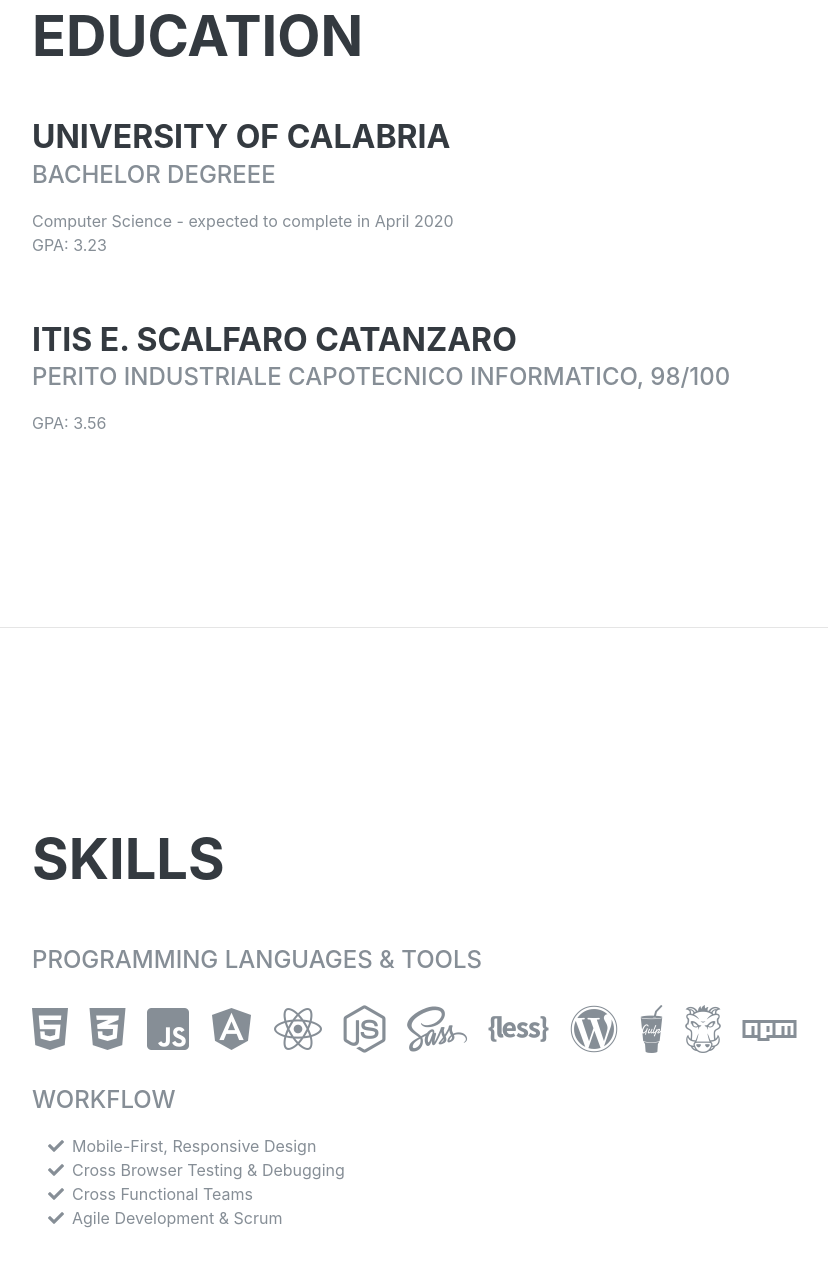
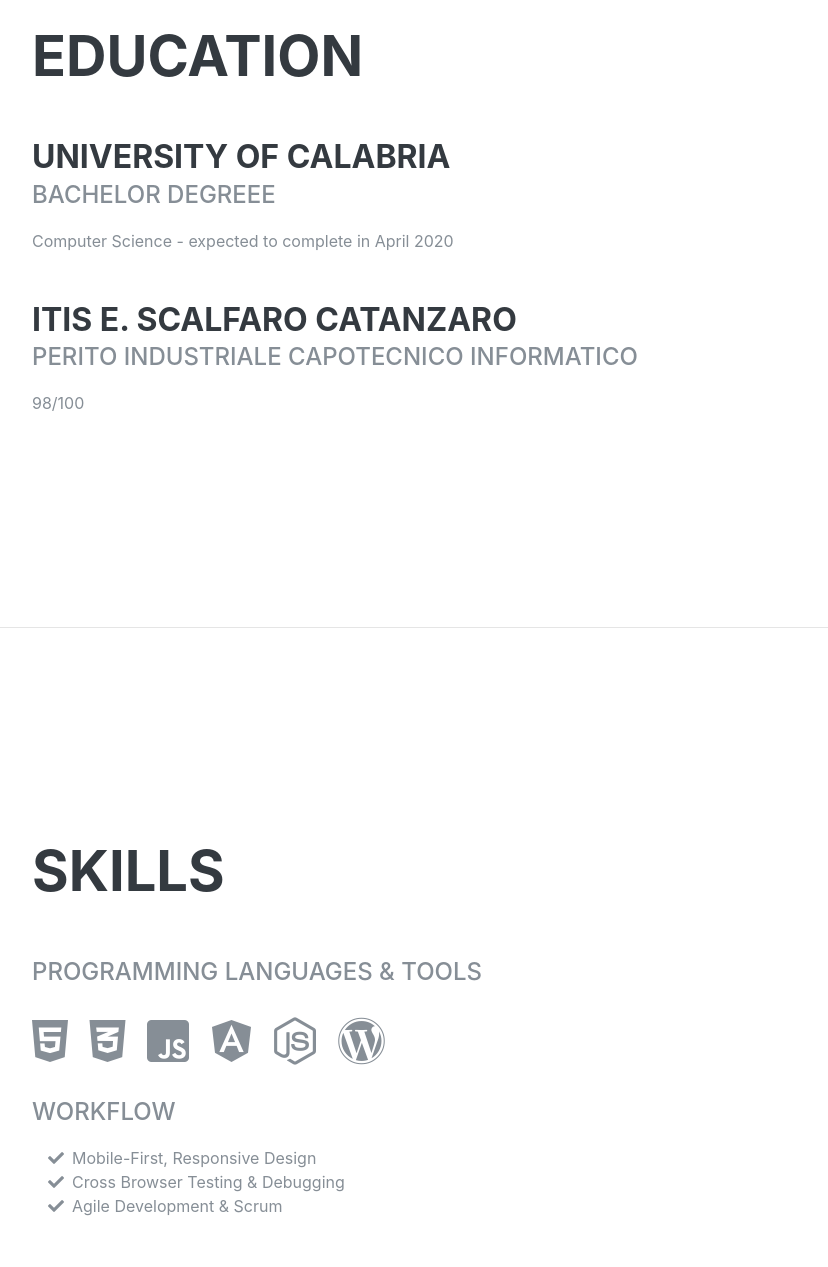
Before and after one commit to DavidePace/DavidePace.github.io, a plain HTML site: page index.html in a window 1280 px wide. Shown: the part 975-2242 px from the top of the page, without its empty margins (288-1116 px from the left). Drawn offline with Linux system fonts and the light colour scheme; a web font is replaced by a local one.

Commit message:
Update index.html

```diff
--- a/index.html
+++ b/index.html
@@ -63,10 +63,10 @@
         <div class="subheading mb-5">Rende (CS), Italy ·
           <a href="mailto:name@email.com">retromanita@gmail.com</a>
         </div>
-        <p class="lead mb-5">I am experienced in leveraging agile frameworks to provide a robust synopsis for high level overviews. Iterative approaches to corporate strategy foster collaborative thinking to further the overall value proposition.</p>
+        <p class="lead mb-5">Junior Web developer. Fluent in English, Italian and Java. </p>
         <div class="social-icons">
           <a href="mailto:retromanita@gmail.com">
-            <i class="fab fa-envelope"></i>
+            <i class="fab fa-envelope-o"></i>
           </a>
           <a href="https://web.telegram.org/#/im?p=@GreenDayBroccoli">
             <i class="fab fa-telegram"></i>
@@ -89,15 +89,14 @@
             <h3 class="mb-0">University of Calabria</h3>
             <div class="subheading mb-3">Bachelor Degreee</div>
             <div>Computer Science - expected to complete in April 2020</div>
-            <p>GPA: 3.23</p>
           </div>
         </div>
 
         <div class="resume-item d-flex flex-column flex-md-row justify-content-between">
           <div class="resume-content">
             <h3 class="mb-0">ITIS E. Scalfaro Catanzaro</h3>
-            <div class="subheading mb-3">Perito industriale Capotecnico informatico, 98/100</div>
-            <p>GPA: 3.56</p>
+            <div class="subheading mb-3">Perito industriale Capotecnico informatico</div>
+            <p>98/100</p>
           </div>
         </div>
 
@@ -125,28 +124,10 @@
             <i class="fab fa-angular"></i>
           </li>
           <li class="list-inline-item">
-            <i class="fab fa-react"></i>
-          </li>
-          <li class="list-inline-item">
             <i class="fab fa-node-js"></i>
           </li>
           <li class="list-inline-item">
-            <i class="fab fa-sass"></i>
-          </li>
-          <li class="list-inline-item">
-            <i class="fab fa-less"></i>
-          </li>
-          <li class="list-inline-item">
             <i class="fab fa-wordpress"></i>
-          </li>
-          <li class="list-inline-item">
-            <i class="fab fa-gulp"></i>
-          </li>
-          <li class="list-inline-item">
-            <i class="fab fa-grunt"></i>
-          </li>
-          <li class="list-inline-item">
-            <i class="fab fa-npm"></i>
           </li>
         </ul>
 
@@ -158,9 +139,6 @@
           <li>
             <i class="fa-li fa fa-check"></i>
             Cross Browser Testing &amp; Debugging</li>
-          <li>
-            <i class="fa-li fa fa-check"></i>
-            Cross Functional Teams</li>
           <li>
             <i class="fa-li fa fa-check"></i>
             Agile Development &amp; Scrum</li>
```
